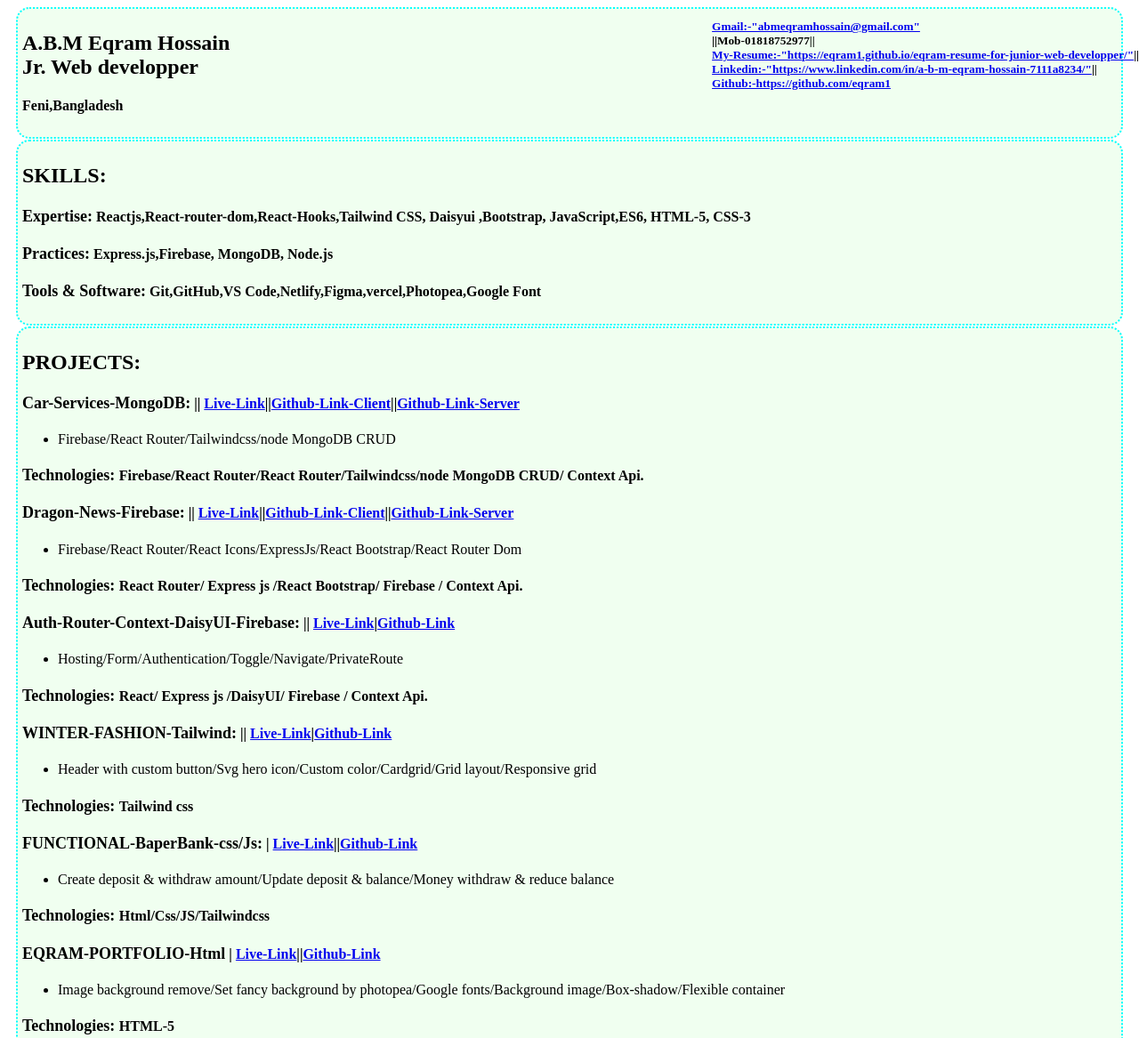
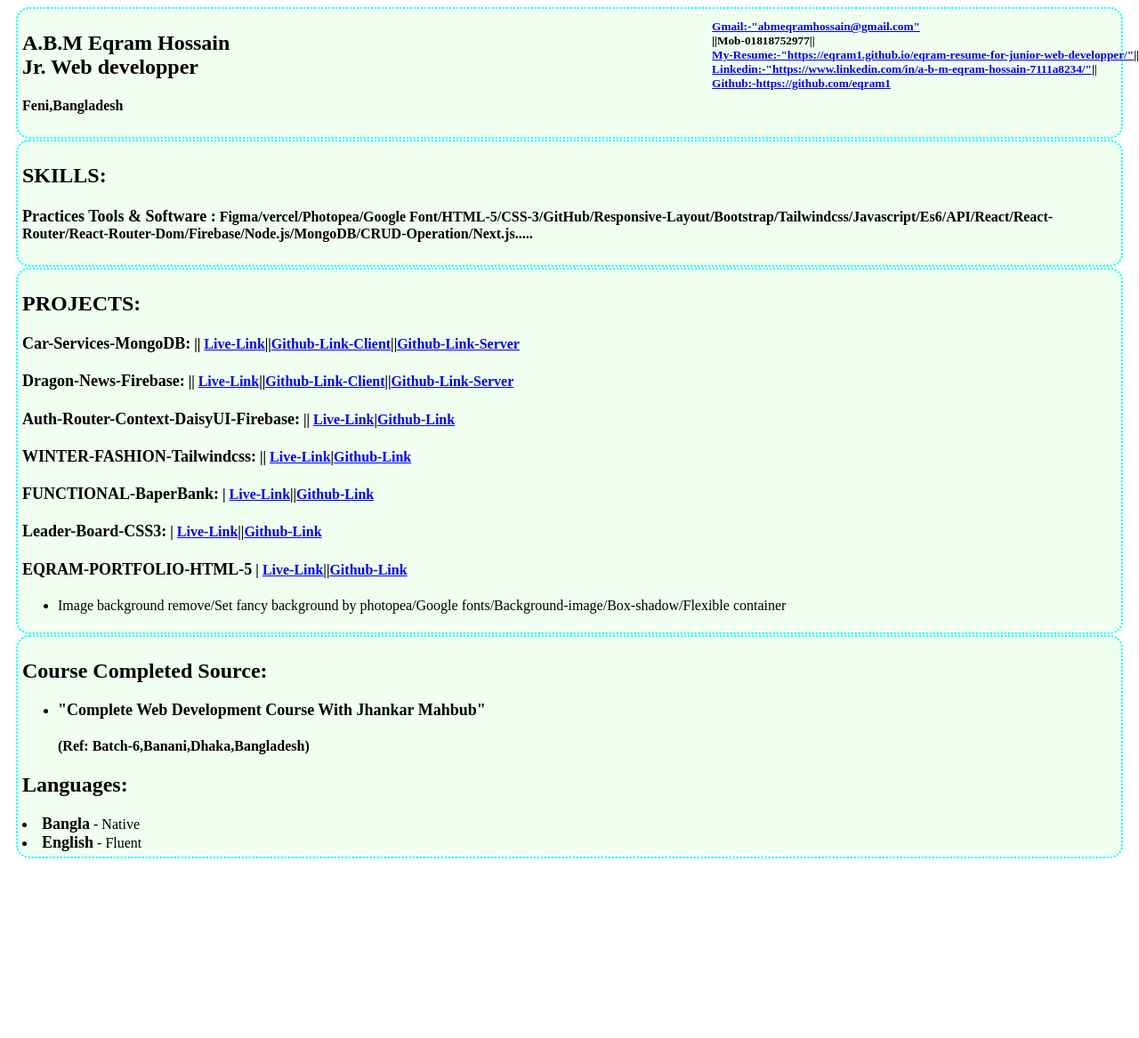
Before and after one commit to eqram1/eqram-web-development-projects-live-link, a plain HTML site: page index.html in a window 1280 px wide. Shown: the top 1167 px of the page at 89% size. After the commit the page ends 973 px from the top, so only its background shows below. Drawn offline with Linux system fonts and the light colour scheme.

Commit message:
updated practices project with MongoDB

```diff
--- a/index.html
+++ b/index.html
@@ -27,11 +27,8 @@
     </div>
     <div class="name">
         <h2>SKILLS:</h2>
-        <h4><strong>Expertise:</strong> Reactjs,React-router-dom,React-Hooks,Tailwind CSS, Daisyui ,Bootstrap,
-            JavaScript,ES6, HTML-5, CSS-3</h4>
-        <h4><strong>Practices:</strong> Express.js,Firebase, MongoDB, Node.js</h4>
-        <h4>
-            <strong>Tools & Software:</strong> Git,GitHub,VS Code,Netlify,Figma,vercel,Photopea,Google Font
+        <h4><strong>Practices Tools & Software :</strong> Figma/vercel/Photopea/Google
+            Font/HTML-5/CSS-3/GitHub/Responsive-Layout/Bootstrap/Tailwindcss/Javascript/Es6/API/React/React-Router/React-Router-Dom/Firebase/Node.js/MongoDB/CRUD-Operation/Next.js.....
         </h4>
     </div>
     <div class="name">
@@ -41,61 +38,46 @@
                 href="https://github.com/eqram1/car-services-client">Github-Link-Client</a>||<a target="_blank"
                 href="https://github.com/eqram1/car-services-server">Github-Link-Server</a>
         </h4>
-        <ul>
-            <li>Firebase/React Router/Tailwindcss/node MongoDB CRUD</li>
-        </ul>
-        <h4> <strong>Technologies: </strong>Firebase/React Router/React Router/Tailwindcss/node MongoDB CRUD/ Context
-            Api.</h4>
         <h4><strong>Dragon-News-Firebase:</strong> || <a target="_blank"
                 href="https://dragon-news-99396.firebaseapp.com/">Live-Link</a>||<a target="_blank"
                 href="https://github.com/eqram1/dragon-news-client">Github-Link-Client</a>||<a target="_blank"
                 href="https://github.com/eqram1/dragon-news-server">Github-Link-Server</a>
         </h4>
-        <ul>
-            <li>Firebase/React Router/React Icons/ExpressJs/React Bootstrap/React Router Dom</li>
-        </ul>
-        <h4> <strong>Technologies: </strong> React Router/ Express js /React Bootstrap/ Firebase / Context Api.</h4>
         <h4><strong>Auth-Router-Context-DaisyUI-Firebase:</strong> || <a target="_blank"
                 href="https://auth-router-context-813b2.firebaseapp.com/login">Live-Link</a>|<a target="_blank"
                 href="https://github.com/eqram1/auth-router-context-app">Github-Link</a>
         </h4>
-        <ul>
-            <li>Hosting/Form/Authentication/Toggle/Navigate/PrivateRoute</li>
-        </ul>
-        <h4> <strong>Technologies: </strong> React/ Express js /DaisyUI/ Firebase / Context Api.</h4>
-        <h4><strong>WINTER-FASHION-Tailwind:</strong> || <a target="_blank"
+        <h4><strong>WINTER-FASHION-Tailwindcss:</strong> || <a target="_blank"
                 href="https://eqram1.github.io/winter-penguine-fashion-tailwind/">Live-Link</a>|<a target="_blank"
                 href="https://github.com/eqram1/winter-penguine-fashion-tailwind">Github-Link</a>
         </h4>
-        <ul>
-            <li>Header with custom button/Svg hero icon/Custom color/Cardgrid/Grid layout/Responsive grid</li>
-        </ul>
-        <h4> <strong>Technologies: </strong>Tailwind css</h4>
-        <h4><strong>FUNCTIONAL-BaperBank-css/Js:</strong> | <a target="_blank"
+        <h4><strong>FUNCTIONAL-BaperBank:</strong> | <a target="_blank"
                 href="https://eqram1.github.io/baper-bank-for-more-practices/">Live-Link</a>||<a target="_blank"
                 href="https://github.com/eqram1/baper-bank-for-more-practices">Github-Link</a>
         </h4>
-        <ul>
-            <li>Create deposit & withdraw amount/Update deposit & balance/Money withdraw & reduce balance</li>
-        </ul>
-        <h4><strong>Technologies: </strong> Html/Css/JS/Tailwindcss
+        <h4><strong>Leader-Board-CSS3:</strong> | <a target="_blank"
+                href="https://eqram1.github.io/leader-board-practices/">Live-Link</a>||<a target="_blank"
+                href="https://github.com/eqram1/leader-board-practices">Github-Link</a>
         </h4>
-        <h4><strong>EQRAM-PORTFOLIO-Html</strong> | <a target="_blank"
+        <h4><strong>EQRAM-PORTFOLIO-HTML-5</strong> | <a target="_blank"
                 href="https://eqram1.github.io/developer-container/">Live-Link</a>||<a target="_blank"
                 href="https://github.com/eqram1/developer-container">Github-Link</a>
         </h4>
         <ul>
-            <li>Image background remove/Set fancy background by photopea/Google fonts/Background
-                image/Box-shadow/Flexible container</li>
+            <li>Image background remove/Set fancy background by photopea/Google
+                fonts/Background-image/Box-shadow/Flexible container</li>
         </ul>
-        <h4><strong>Technologies: </strong>HTML-5</h4>
     </div>
     <div class="name">
-        <h2>Courses:</h2>
-
-        <li>“Complete web development courses with Jhankar Mahbub ’’ - <strong>(Programming hero-Batch-6)</strong></li>
+        <h2>Course Completed Source:</h2>
+        <ul>
+            <li>
+                <strong>"Complete Web Development Course With Jhankar
+                    Mahbub"</strong>
+                <h4>(Ref: Batch-6,Banani,Dhaka,Bangladesh)</h4>
+            </li>
+        </ul>
         <h2>Languages:</h2>
-
         <li> <strong>Bangla</strong> - Native</li>
         <li><strong>English</strong> - Fluent</li>
     </div>
```
